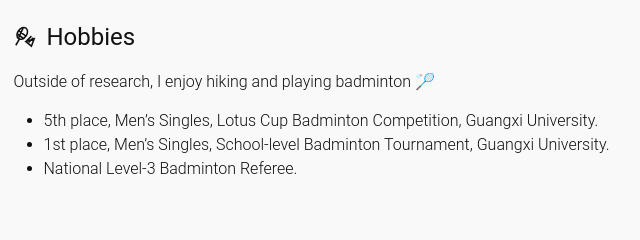
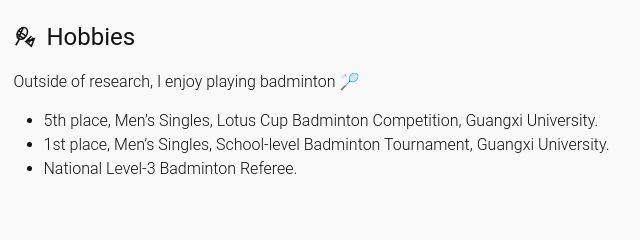
Before and after one commit to Cheng-tf/iamllm, a plain HTML site: page index.html in a window 1280 px wide. Shown: the part 2812-3052 px from the top of the page, 182-822 px from the left. Drawn offline with Linux system fonts and the light colour scheme.

Commit message:
Remove hiking from hobbies description

```diff
--- a/index.html
+++ b/index.html
@@ -148,7 +148,7 @@
 
   <section id="hobbies" class="bio">
     <h2 class="md-heading text-left"><svg class="section-icon" viewBox="0 0 24 24" fill="none" stroke="currentColor" stroke-width="1.7" aria-hidden="true"><ellipse cx="9" cy="8" rx="5" ry="7" transform="rotate(35 9 8)"/><path d="m6 14-4 7m3-16 8 6M4 9l7 5m-1-12-5 11m8 4 6 5 3-8-9 3Zm0 0 6-6m-3 7 5-5"/></svg> Hobbies</h2>
-    <p>Outside of research, I enjoy hiking and playing badminton 🏸</p>
+    <p>Outside of research, I enjoy playing badminton 🏸</p>
     <ul>
       <li>5th place, Men’s Singles, Lotus Cup Badminton Competition, Guangxi University.</li>
       <li>1st place, Men’s Singles, School-level Badminton Tournament, Guangxi University.</li>
```
